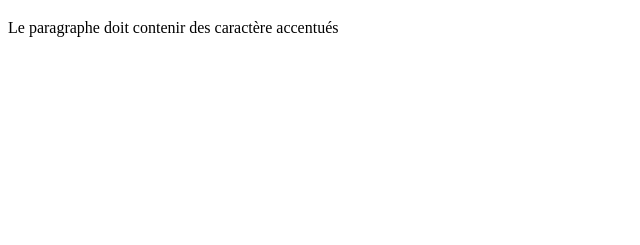
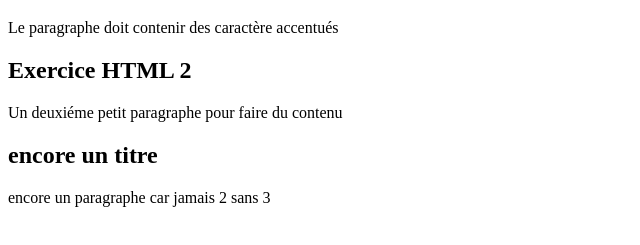
Before and after one commit to DamienPoix/Exercice-html-1, a plain HTML site: page index.html in a window 1280 px wide. Shown: the part 61-306 px from the top of the page, without its empty margins (0-640 px from the left). Drawn offline with Linux system fonts and the light colour scheme.

Commit message:
Ajout de titre et de paragraphe dans le fichier index

```diff
--- a/index.html
+++ b/index.html
@@ -8,5 +8,9 @@
   <body>
     <h1>Exercice HTML</h1>
     <p>Le paragraphe doit contenir des caractère accentués</p>
+    <h2>Exercice HTML 2</h2>
+    <p>Un deuxiéme petit paragraphe pour faire du contenu </p>
+    <h2>encore un titre</h2>
+    <p>encore un paragraphe car jamais 2 sans 3</p>
   </body>
 </html>
```
